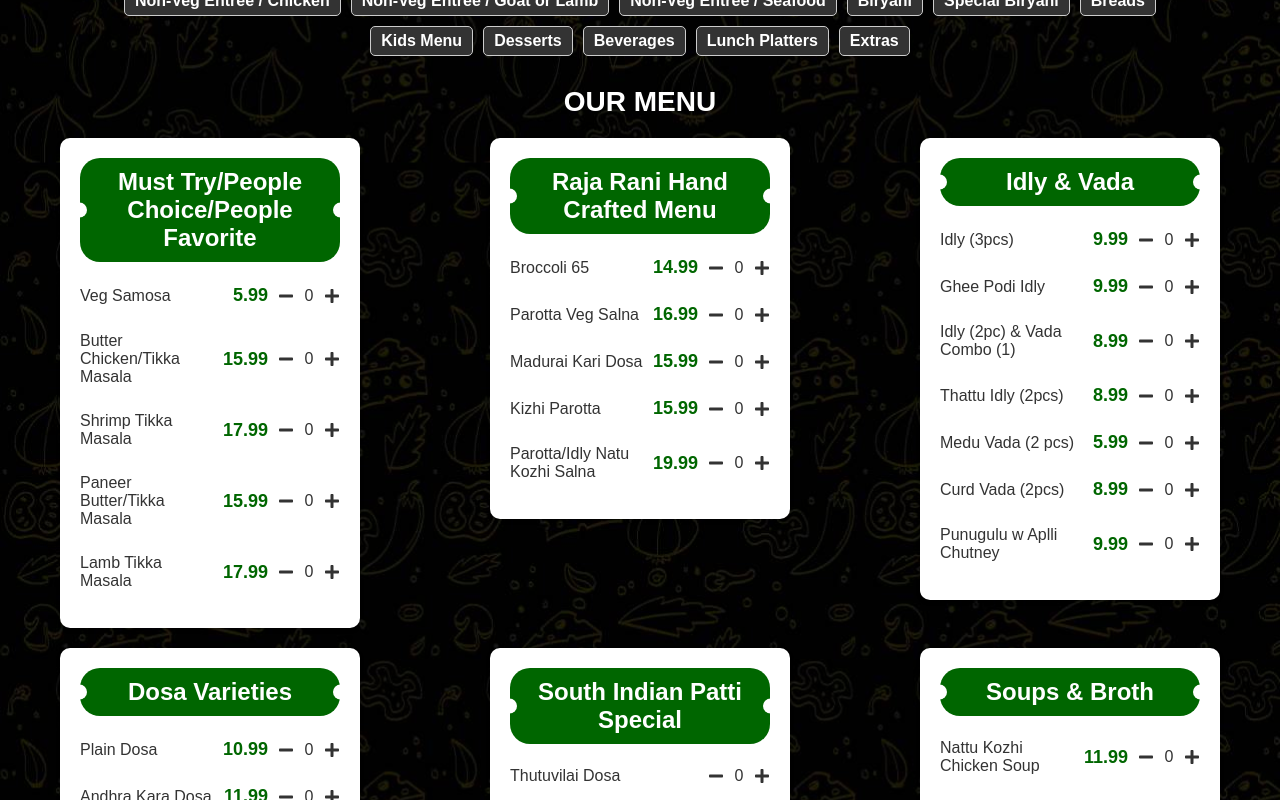
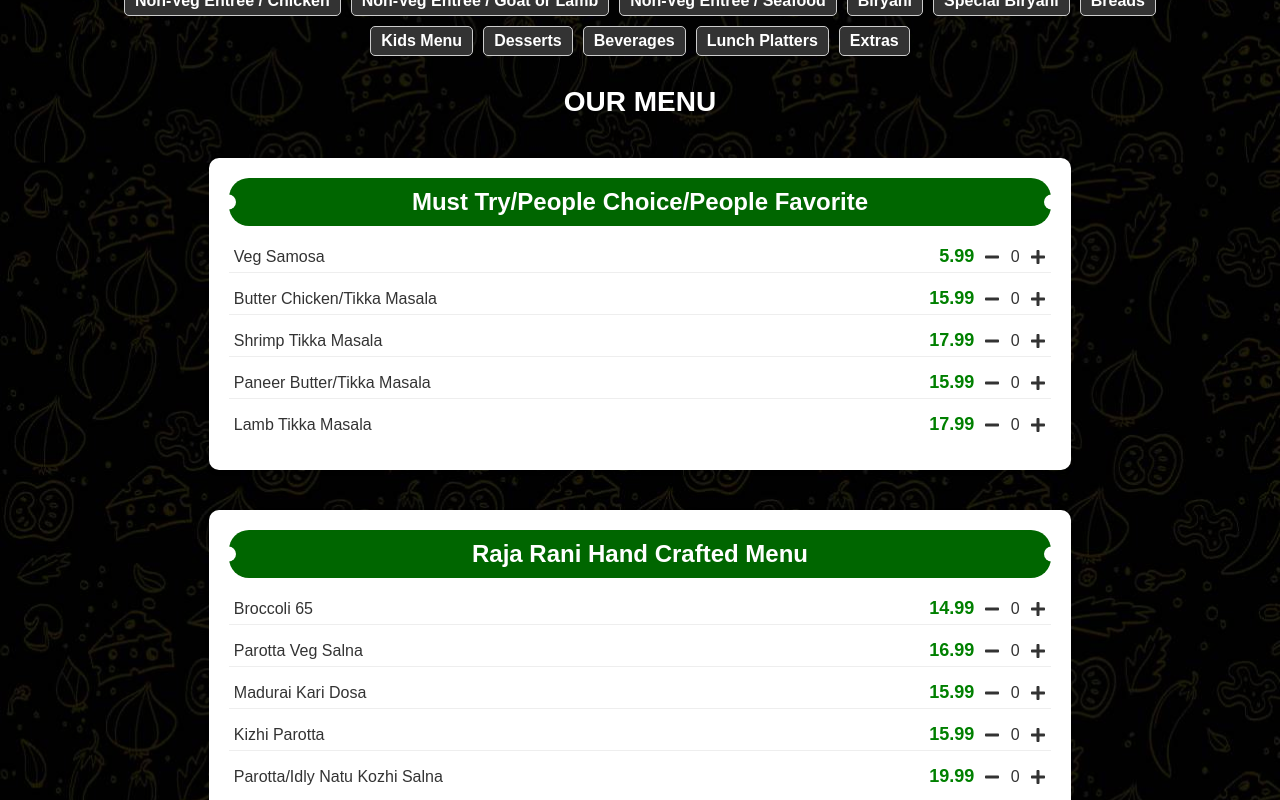
Before and after one commit to QuixentSolutions/rajarani-michigan, a React (Create React App) app: page / in a window 1280 px wide. Shown: the part 1440-2240 px from the top of the page. Built offline with nearby package versions, Linux system fonts and the light colour scheme.

Commit message:
menu card css changes done

```diff
--- a/src/App.css
+++ b/src/App.css
@@ -1522,3 +1522,73 @@
     justify-content: center;
   }
 }
+
+/* new menu container */
+
+.menu-sections {
+  column-count: 3;
+  column-gap: 20px;
+  padding: 20px;
+}
+
+.menu-section {
+     background-color: white;
+    border-radius: 10px;
+    margin-bottom: 20px;
+    display: inline-block;
+    width: 77%;
+    margin-left: auto;
+    margin-right: auto;
+    page-break-inside: avoid;
+    break-inside: avoid;
+    padding: 20px;
+}
+
+@media (max-width: 767px) {
+  .menu-section {
+    width: 100%;
+  }
+}
+
+.section-title {
+  color: rgb(255, 255, 255);
+    font-size: 24px;
+    margin-bottom: 15px;
+    position: relative;
+    text-align: center;
+    border-radius: 20px;
+    padding: 10px;
+}
+
+.section-title.non-veg {
+  background-color: #cc0000;
+}
+
+.menu-item {
+  background-color: white;
+  padding: 5px;
+  border-bottom: 1px solid #eee;
+}
+
+.menu-item:last-child {
+  border-bottom: none;
+}
+
+.new-price,
+.price {
+  color: green;
+  font-weight: bold;
+}
+
+
+@media (max-width: 1024px) {
+  .menu-sections {
+    column-count: 2;
+  }
+}
+
+@media (max-width: 768px) {
+  .menu-sections {
+    column-count: 1;
+  }
+}
```
